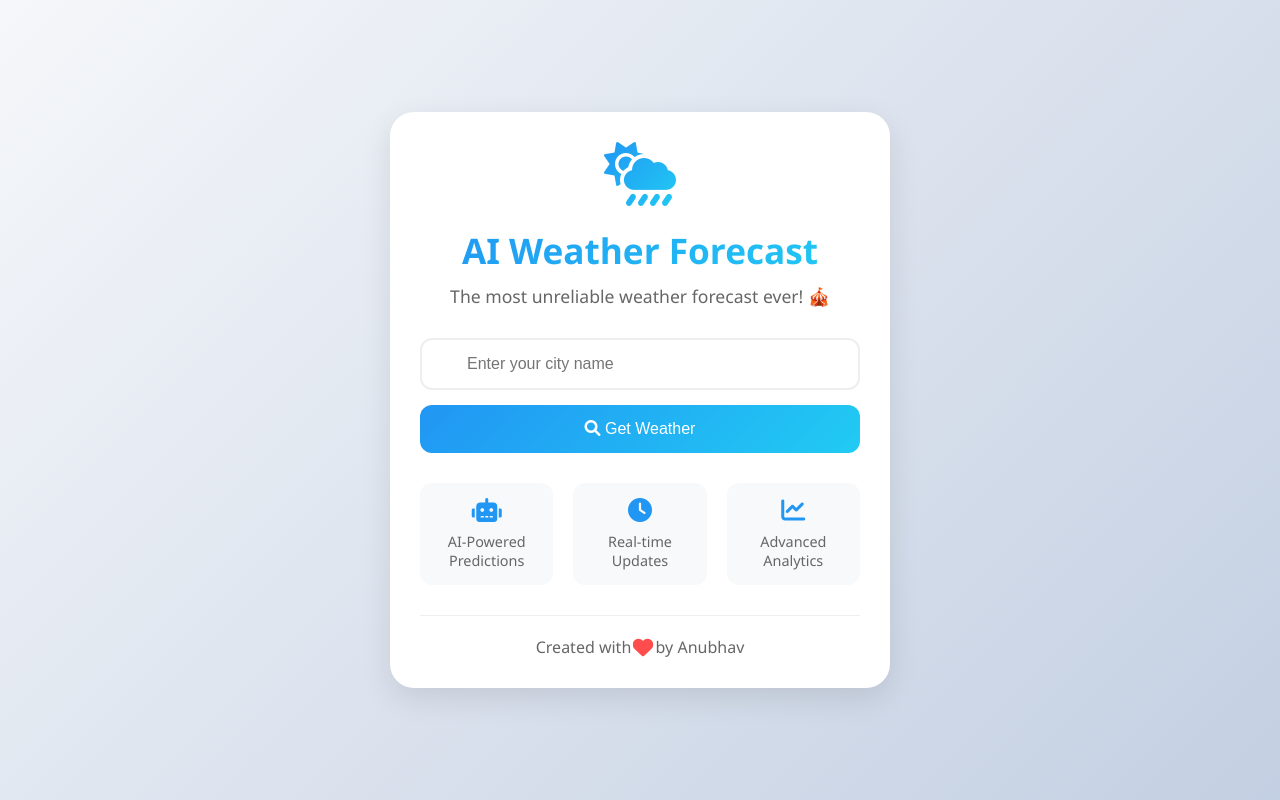
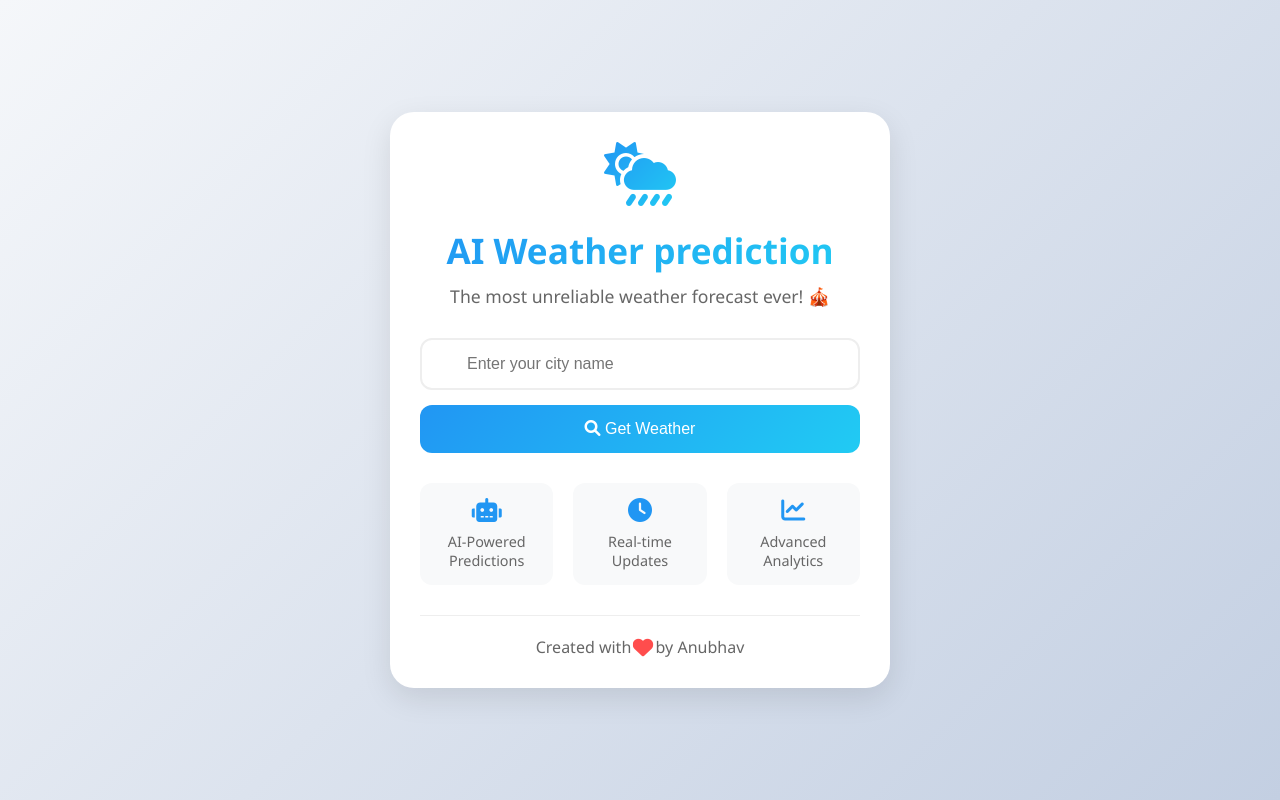
Before and after one commit to 123anubhav/ai-weather-prediction, a plain HTML site: page index.html in a window 1280 px wide. Drawn offline with Linux system fonts and the light colour scheme.

Commit message:
Update index.html

```diff
--- a/index.html
+++ b/index.html
@@ -23,7 +23,7 @@ Shazam!
         <div class="weather-card">
             <div class="weather-header">
                 <i class="fas fa-cloud-sun-rain weather-icon"></i>
-                <h1>AI Weather Forecast</h1>
+                <h1>AI Weather prediction</h1>
                 <p class="subtitle">The most unreliable weather forecast ever! 🎪</p>
             </div>
 
```
